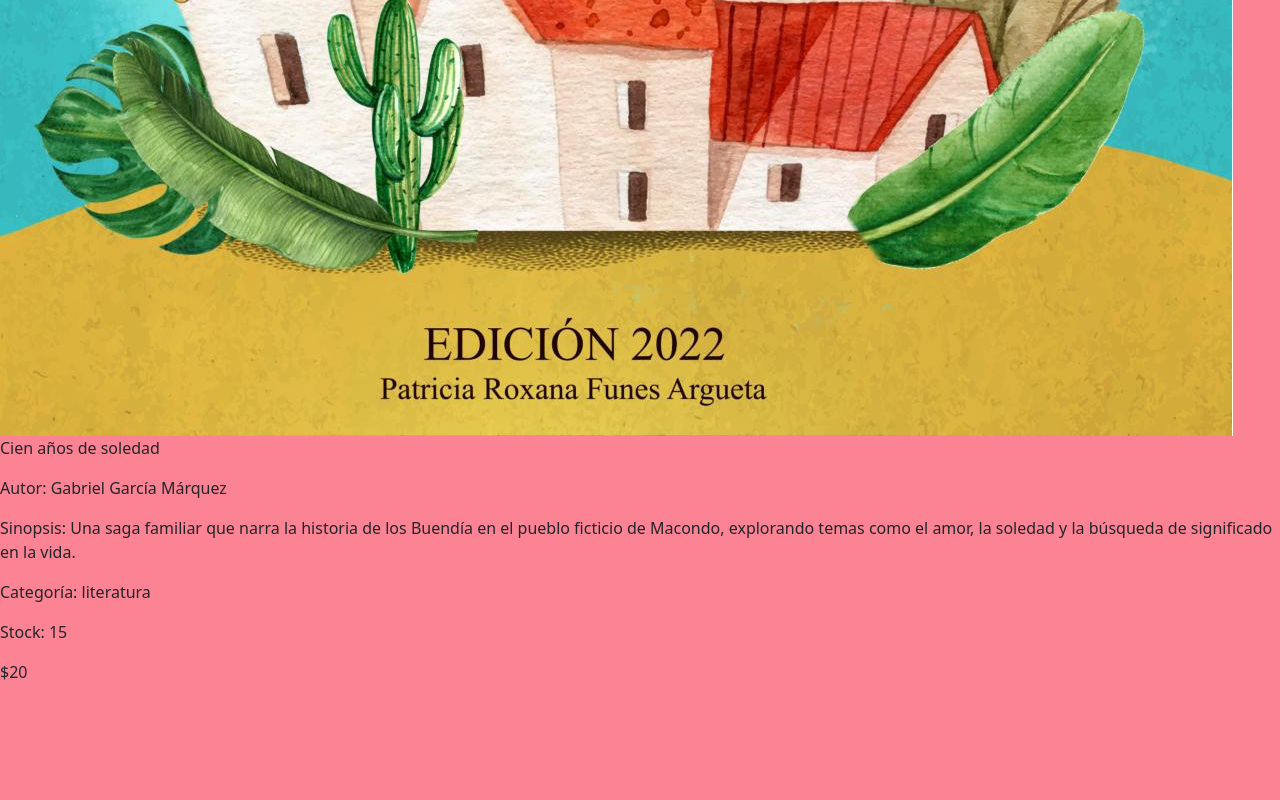
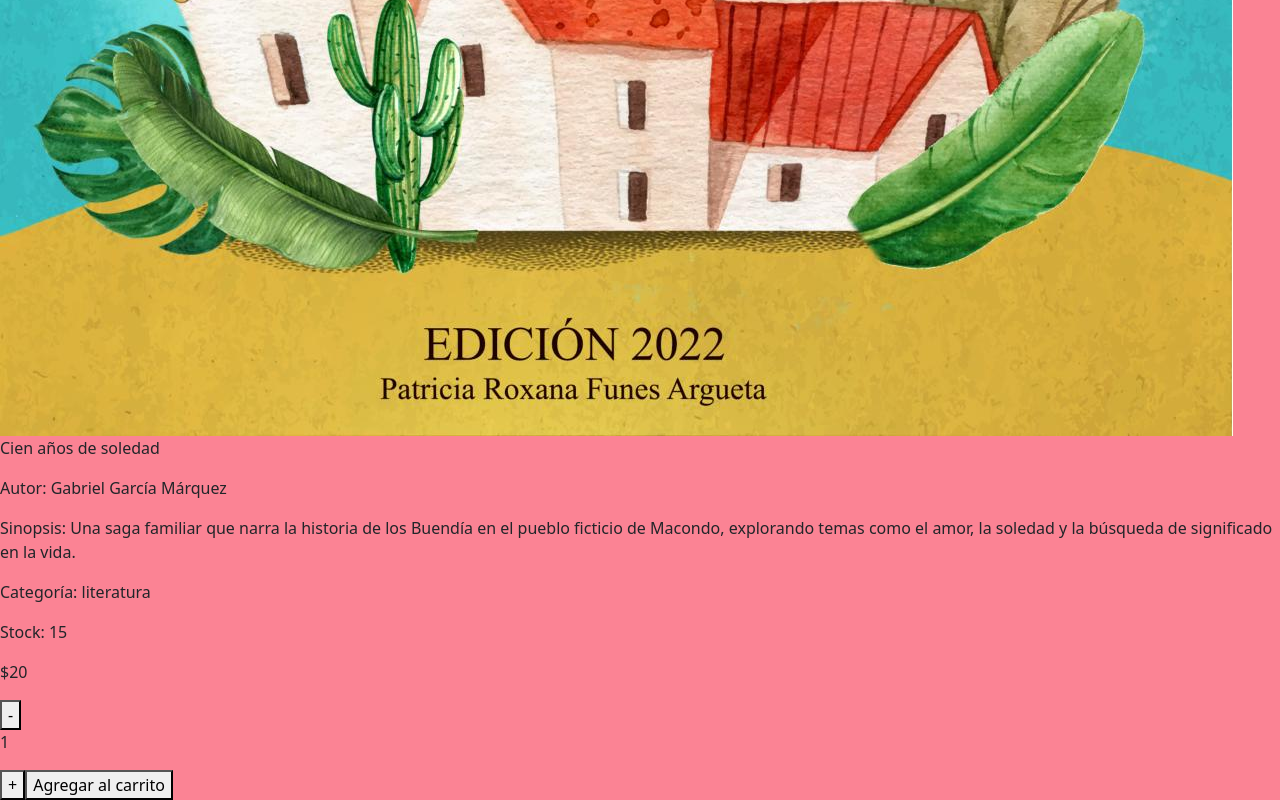
Before and after one commit to FacuMe/PF-Menendez-Coder-React-Eccomerce, a React (Vite) app: page /detail/AAAA0001 in a window 1280 px wide. Shown: the part 1237-2037 px from the top of the page. Before the commit the page ends 1937 px from the top, so only its background shows below. Built offline with nearby package versions, Linux system fonts and the light colour scheme.

Commit message:
segunda entrega con contador

```diff
--- /dev/null
+++ b/src/components/ItemCount/ItemCount.jsx
@@ -0,0 +1,33 @@
+import { useState } from "react"
+
+const ItemCount = ({product}) => {
+
+    const [ count, setCount ] = useState(1);
+
+    const restar = () => {
+        if(count > 1){
+            setCount(count - 1);
+        }
+    }
+
+    const sumar = () => {
+        if(count < product.stock){
+            setCount(count + 1);
+        }
+    }
+
+    const agregarAlCarrito = () => {
+        console.log(count);
+    }
+
+    return (
+        <div>
+            <button onClick={restar}>-</button>
+            <p>{count}</p>
+            <button onClick={sumar}>+</button>
+            <button onClick={agregarAlCarrito}>Agregar al carrito</button>
+        </div>
+    )
+}
+
+export default ItemCount
--- a/src/components/ItemDetailContainer/ItemDetail.jsx
+++ b/src/components/ItemDetailContainer/ItemDetail.jsx
@@ -1,3 +1,4 @@
+import ItemCount from "../ItemCount/ItemCount"
 
 const ItemDetail = ({product}) => {
   return (
@@ -9,6 +10,7 @@ const ItemDetail = ({product}) => {
       <p>Categoría: {product.category}</p>
       <p>Stock: {product.stock}</p>
       <p>${product.price}</p>
+      <ItemCount product={product}/>
     </div>
   )
 }
```
